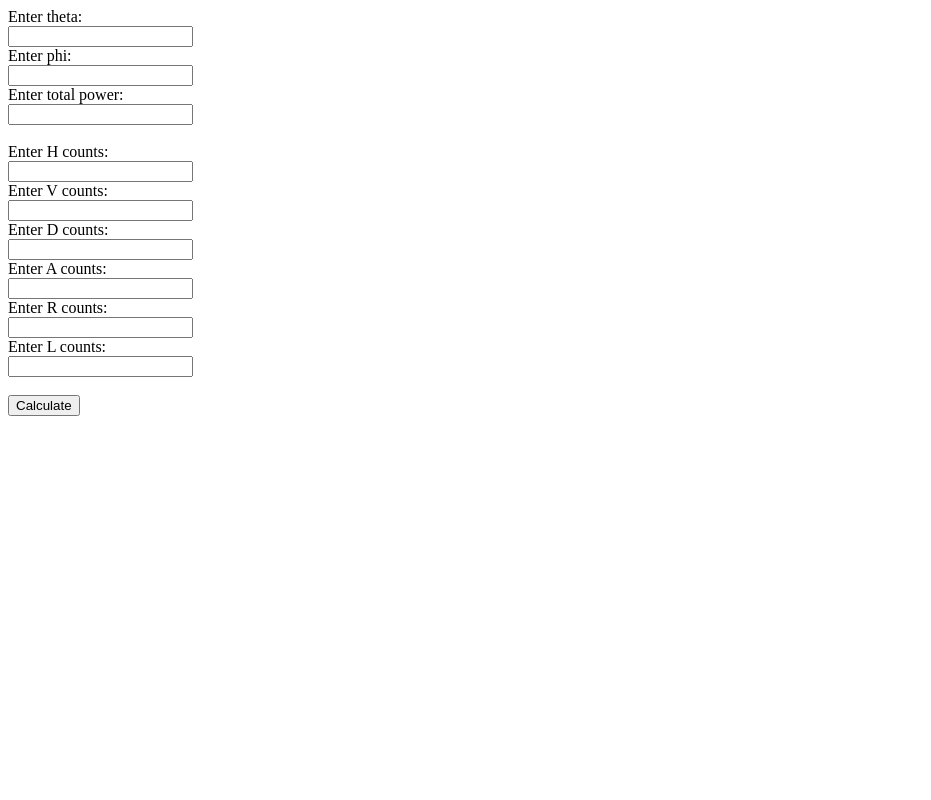
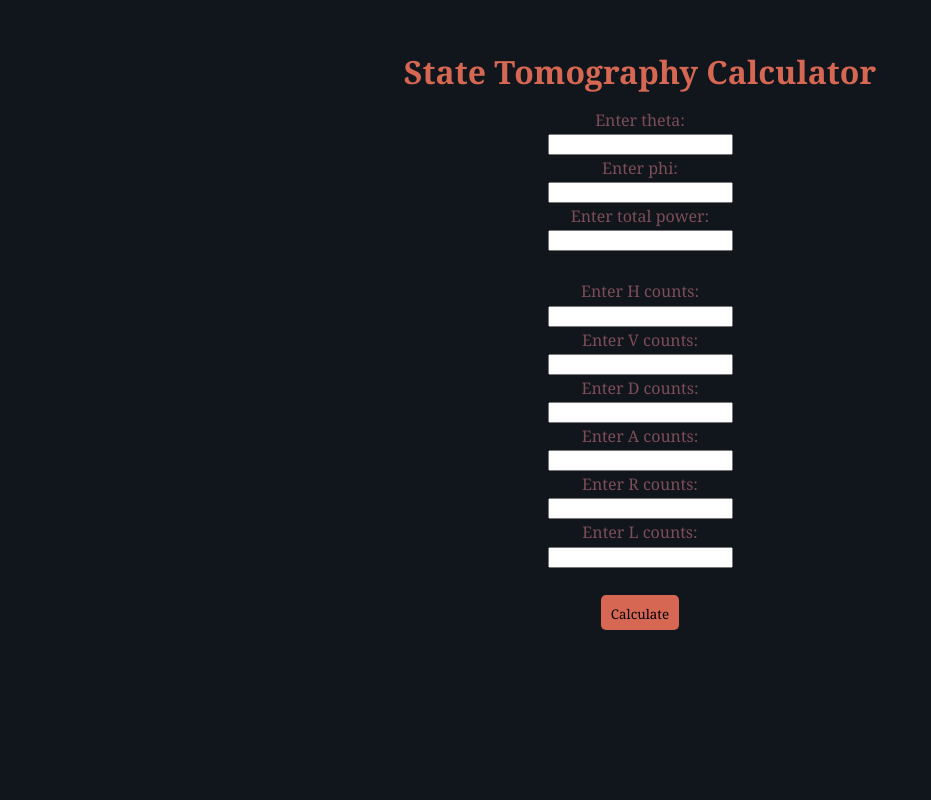
Before and after one commit to michelled01/fri_demo, a Flask app: page / in a window 1280 px wide. Shown: the whole page, without its empty margins (0-931 px from the left). Run offline with Flask 2, Linux system fonts and the light colour scheme.

Commit message:
made bad code less bad

```diff
--- a/app.py
+++ b/app.py
@@ -1,4 +1,4 @@
-from flask import Flask, render_template, request
+from flask import Flask, render_template, request, url_for
 from ST_error_checker import go
 
 app = Flask(__name__)
--- /dev/null
+++ b/static/css/styles.css
@@ -0,0 +1,56 @@
+/* .liner {
+    display: flex;
+    align-items: flex-start;
+    text-align: left;
+
+} */
+
+/* &:after {
+    content: '';
+    flex-grow: 1;
+    height: 1px;
+    background: #D66853;
+    min-width: 20px;
+    margin: auto;
+  }
+
+&:after {
+    margin-left: 20px;
+} */
+
+
+body {
+    padding: 50px;
+    background-color: #11151C;
+    color: #7D4E57;
+    line-height: 170%;
+    font-family: Cambria, Cochin, Georgia, Times, 'Times New Roman', serif;
+
+}
+
+.container {
+    font-family:Impact, Haettenschweiler, 'Arial Narrow Bold', sans-serif;
+}
+
+h1, h2, h3 {
+    color: #D66853;
+}
+button {
+    border-radius: 5px;
+    height: 35px;
+    border: 0;
+    padding: 0 10px;
+    background-color: #D66853;
+    font-family: Cambria, Cochin, Georgia, Times, 'Times New Roman', serif;
+    /* color: #7D11151C4E57; */
+}
+
+body {
+    /* background-color: magenta; */
+    text-align: center;
+}
+
+#calc {
+    border: 5px;
+    padding: 10;
+}
--- a/templates/index.html
+++ b/templates/index.html
@@ -1,7 +1,12 @@
+
 <html>
+    <head>
+        <link rel="stylesheet" href="{{ url_for('static', filename='css/styles.css')}}">
+    </head>
     <body>
+        <h1>State Tomography Calculator</h1>
         <form action="/" method="POST">
-        <label>Enter theta: </label><br>
+        <label,class=.container>Enter theta: </label><br>
         <input type="text" name="theta"><br>
         <label>Enter phi: </label><br>
         <input type="text" name="phi"><br>
@@ -19,11 +24,11 @@
         <input type="text" name="Rcounts"><br>
         <label>Enter L counts: </label><br>
         <input type="text" name="Lcounts"><br><br>
-        <button type="submit" value="submit">Calculate</button>
+        <button type="submit" value="submit" id="calc">Calculate</button>
         </form>
         {%if res%}
-        <p>Your error(1-fidelity) is {{res[0]}} </p>
-        <p>Your trace distance is {{res[1]}}</p>
+        <h2>Your error(1-fidelity) is {{res[0]}} </h2>
+        <h3>Your trace distance is {{res[1]}}</h3>
         {%endif%}
     </body>
 </html>
```
Also changed, not shown: README.md (deleted).
